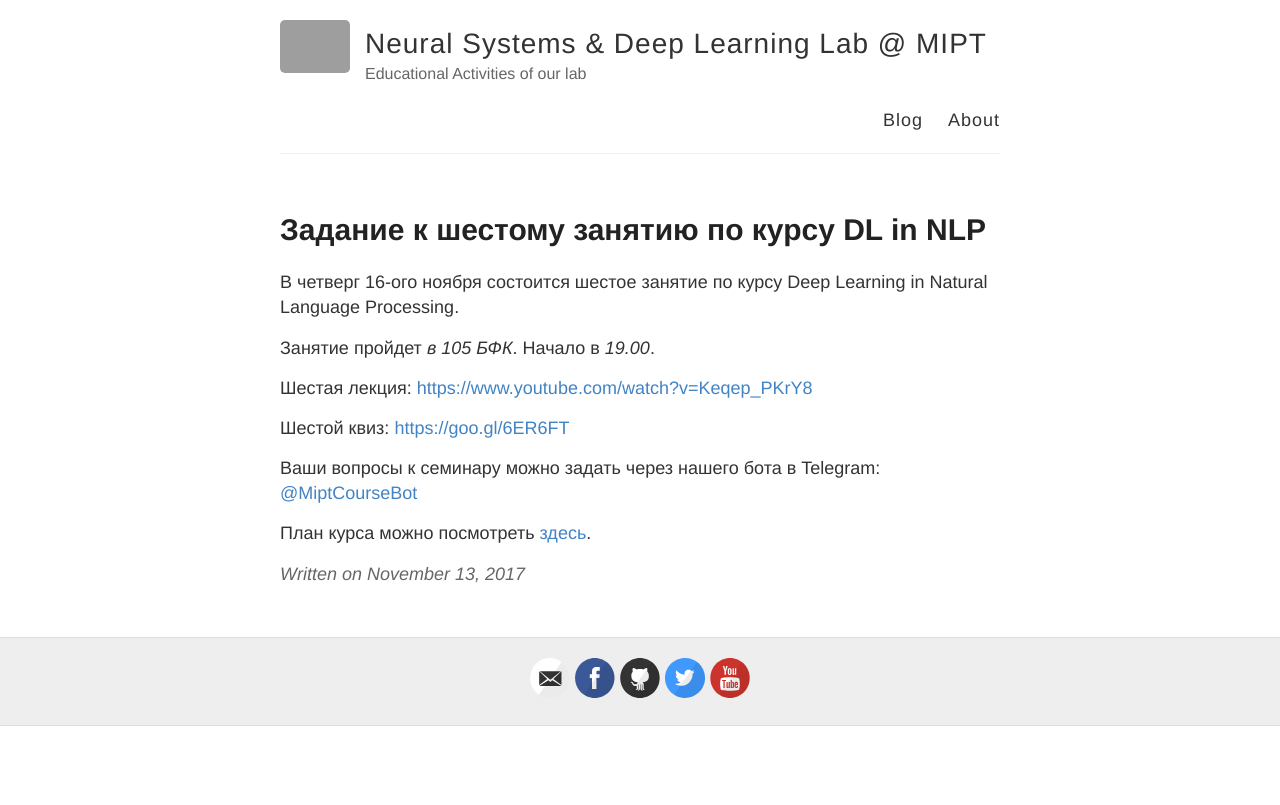
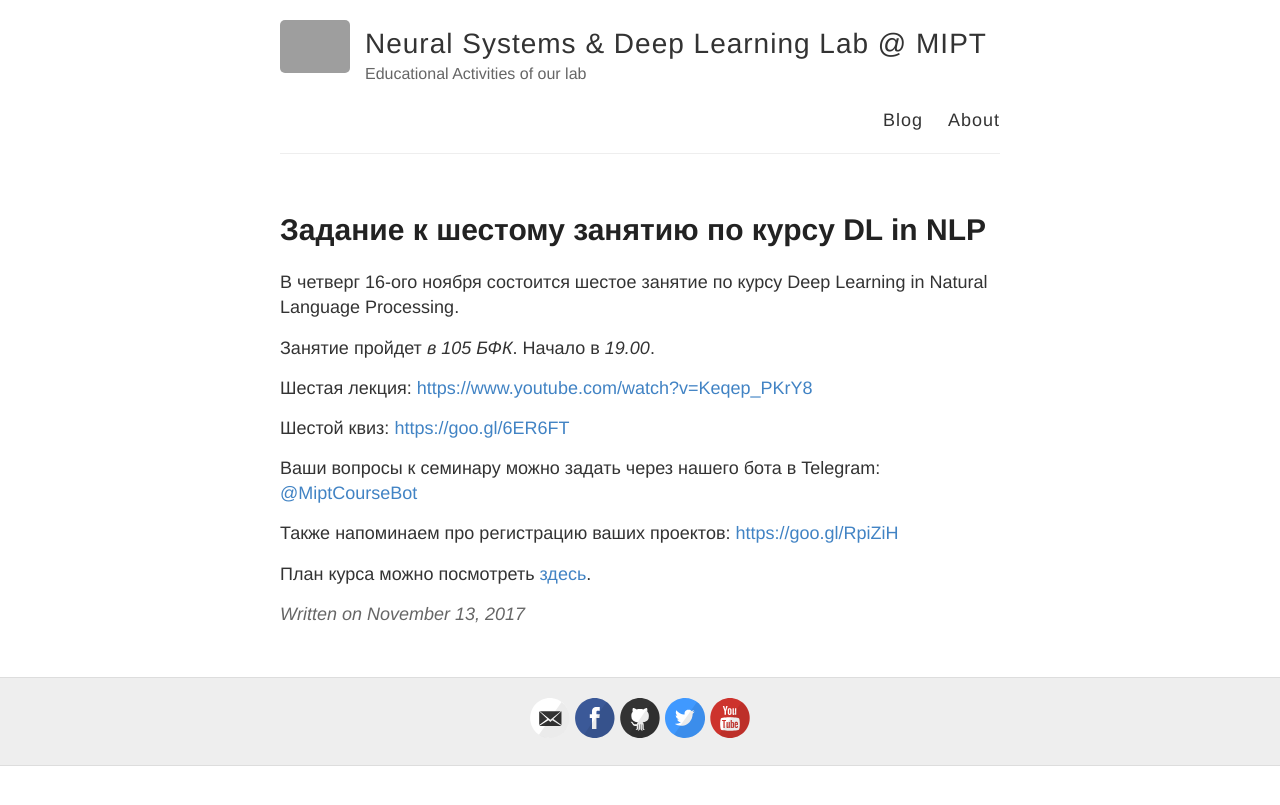
Before and after one commit to deepmipt/edu, a Jekyll site: the page built from _posts/2017-11-13-nlp6.md, in a window 1280 px wide. Shown: the top 805 px of the page. Built offline with Jekyll 4.4.1, drawn with Linux system fonts in a browser that asks for light colours; grey boxes are pictures that could not be loaded.

Commit message:
ENH: added prej reg

```diff
--- a/_posts/2017-11-13-nlp6.md
+++ b/_posts/2017-11-13-nlp6.md
@@ -13,4 +13,6 @@ title: Задание к шестому занятию по курсу DL in NLP
 
 Ваши вопросы к семинару можно задать через нашего бота в Telegram: [@MiptCourseBot](https://t.me/MiptCourseBot)
 
+Также напоминаем про регистрацию ваших проектов: [https://goo.gl/RpiZiH](https://goo.gl/RpiZiH)
+
 План курса можно посмотреть [здесь](../NLP/).
```
